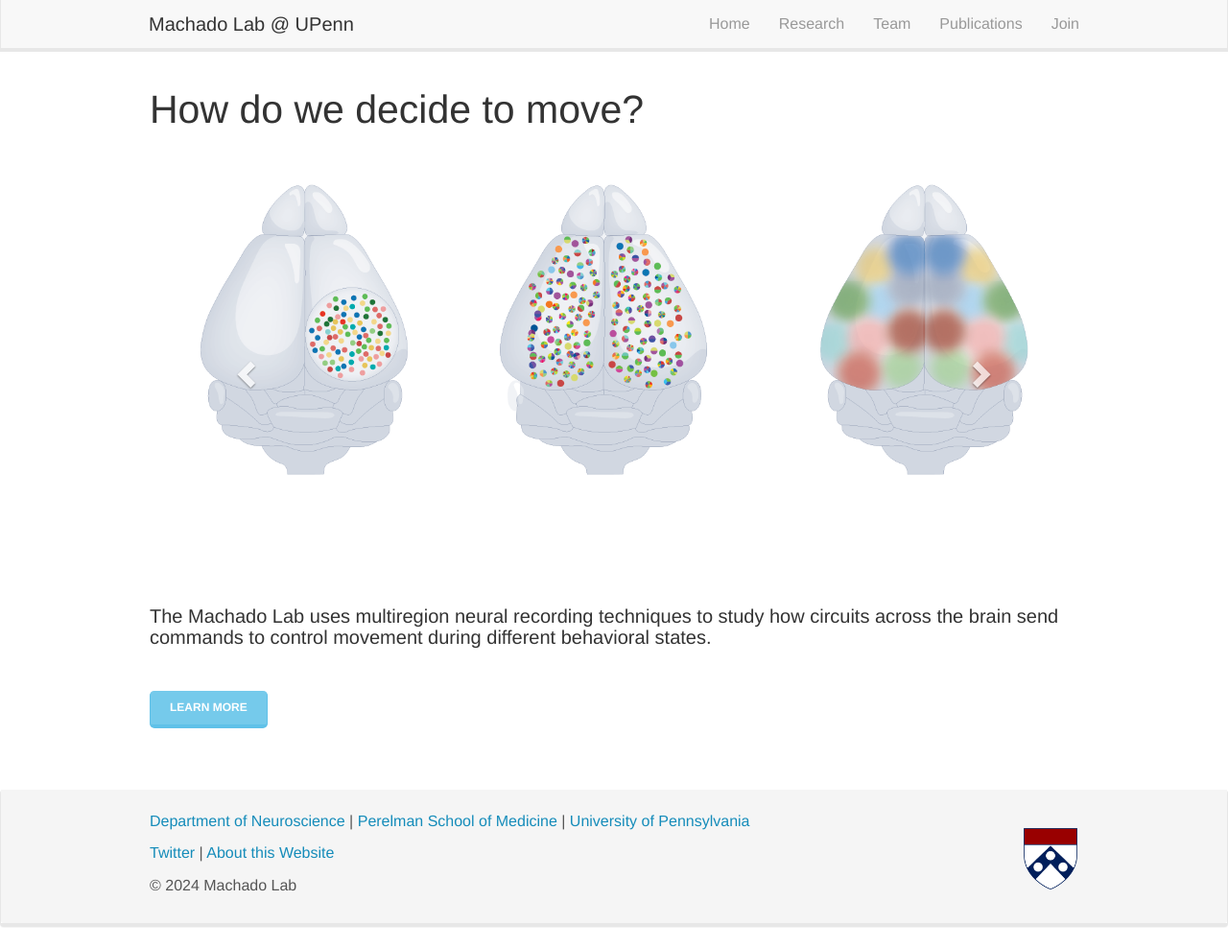
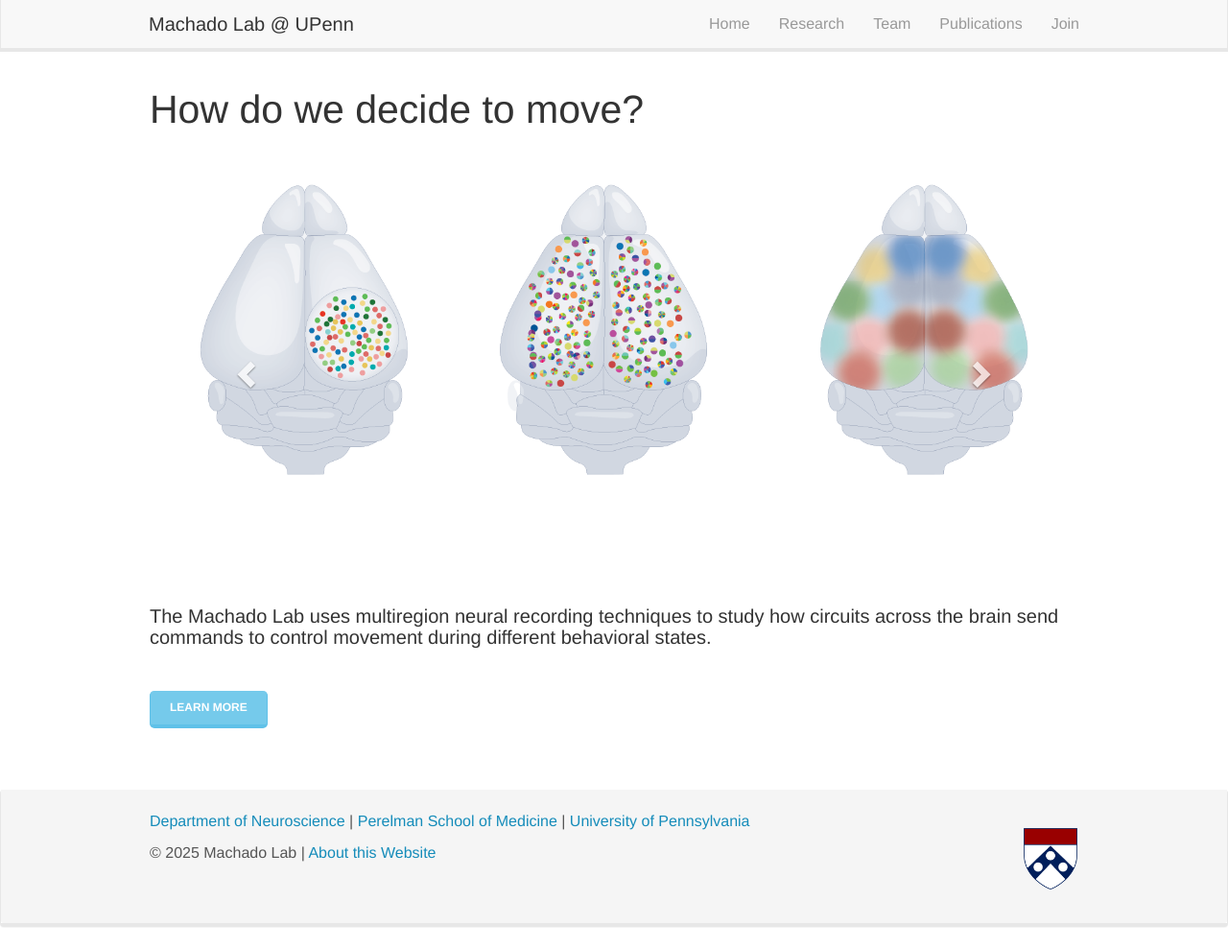
Before and after one commit to machado-lab-code/machado-lab-code, a Jekyll site: the page built from _pages/home.md, in a window 1280 px wide and 988 px high. Shown: the whole window at 96% size. Built offline with Jekyll 4.4.1, drawn with Linux system fonts in a browser that asks for light colours; nearby versions of some CDN libraries.

Commit message:
Update footer.html (#25)

```diff
--- a/_includes/footer.html
+++ b/_includes/footer.html
@@ -5,9 +5,8 @@
 		<div class="col-sm-6 col-md-12">
 		   <p></p>
 		   <img src="{{ site.url }}{{ site.baseurl }}/images/penn-1.png" class="img-responsive" width="6%" style="float: right" />
-           <p>  <a href="https://www.med.upenn.edu/neuroscience/">Department of Neuroscience</a> | <a href="https://www.med.upenn.edu/">Perelman School of Medicine</a> | <a href="https://www.upenn.edu/">University of Pennsylvania</a> </p>
-		   <p><a href="https://twitter.com/machado_ta">Twitter</a> | <a href="https://github.com/machado-lab-code/machado-lab-code">About this Website</a></p>
-		   <p>  &copy 2024 Machado Lab
+                   <p>  <a href="https://www.med.upenn.edu/neuroscience/">Department of Neuroscience</a> | <a href="https://www.med.upenn.edu/">Perelman School of Medicine</a> | <a href="https://www.upenn.edu/">University of Pennsylvania</a> </p>
+		   <p>  &copy 2025 Machado Lab | <a href="https://github.com/machado-lab-code/machado-lab-code">About this Website</a>
 		   </p>
 		</div>
 	  </div>
```
